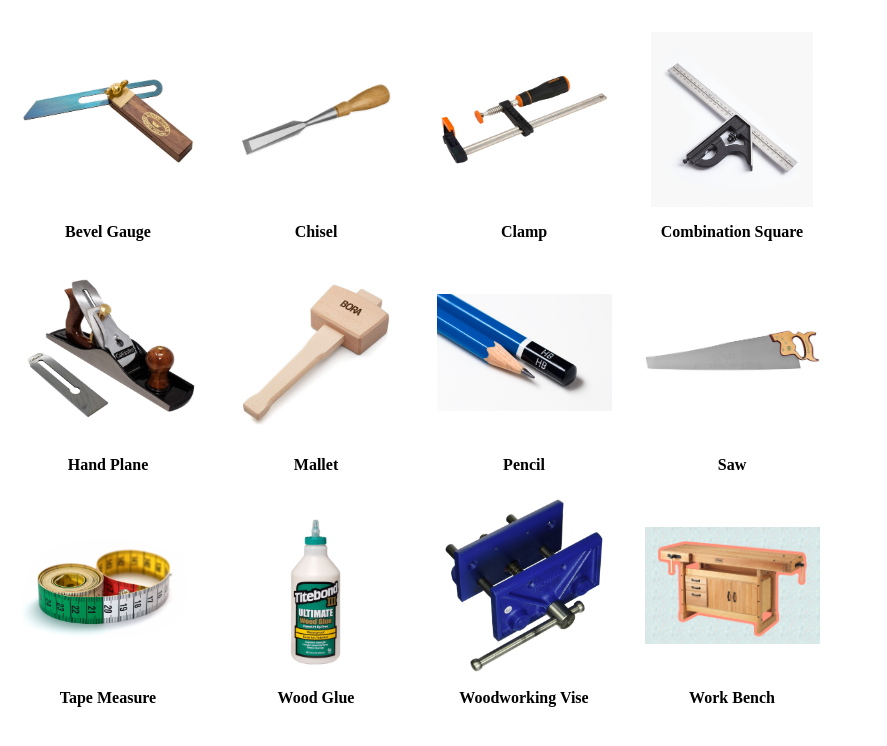
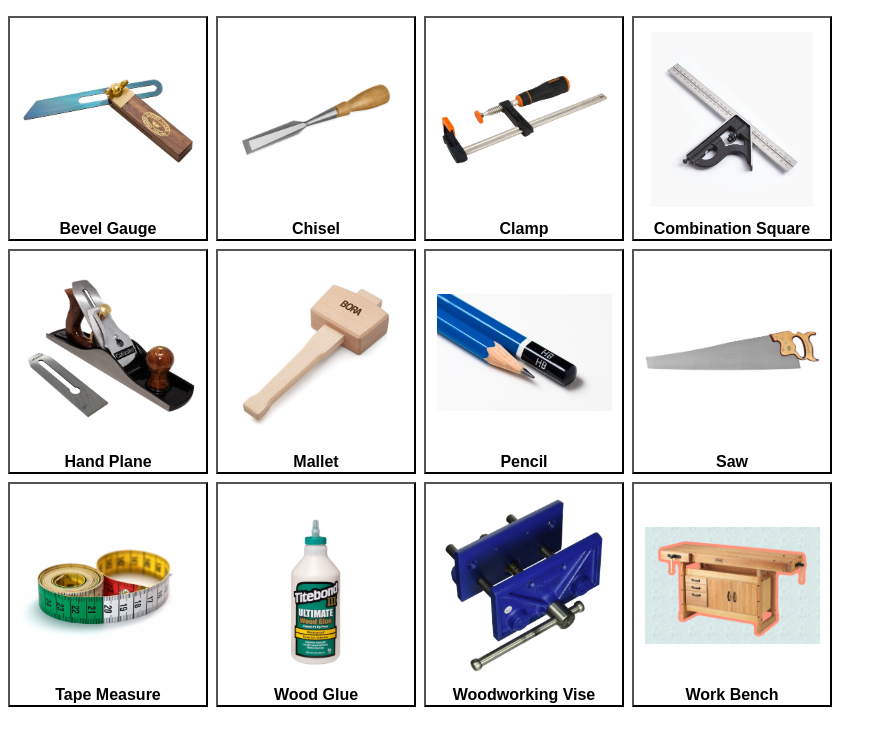
Before and after one commit to gitdingus/memory-game, a React app: page / in a window 1280 px wide. Shown: the top 746 px of the page, without its empty margins (0-887 px from the left). Built offline with nearby package versions, Linux system fonts and the light colour scheme.

Commit message:
Return button instead of div, handle click events

```diff
--- a/src/components/Card.jsx
+++ b/src/components/Card.jsx
@@ -1,13 +1,25 @@
-import React from 'react';
+import React, { useState } from 'react';
 import PropTypes from 'prop-types';
 
 function Card(props) {
-  const { uuid, title, path } = props;
+  const {
+    uuid,
+    title,
+    path,
+    reportClick,
+  } = props;
+  const [previouslyClicked, setPreviouslyClicked] = useState(false);
+
+  function handleClick() {
+    reportClick(uuid, previouslyClicked);
+    setPreviouslyClicked(true);
+  };
+
   return (
-    <div key={uuid} className="card">
+    <button key={uuid} type="button" className="card" onClick={handleClick}>
       <img src={path} alt={title} />
       <h1>{title}</h1>
-    </div>
+    </button>
   );
 }
 
@@ -15,12 +27,14 @@ Card.propTypes = {
   uuid: PropTypes.string,
   title: PropTypes.string,
   path: PropTypes.string,
+  reportClick: PropTypes.func,
 };
 
 Card.defaultProps = {
   uuid: '',
   title: '',
   path: '',
+  reportClick: () => {},
 };
 
 export default Card;
```
